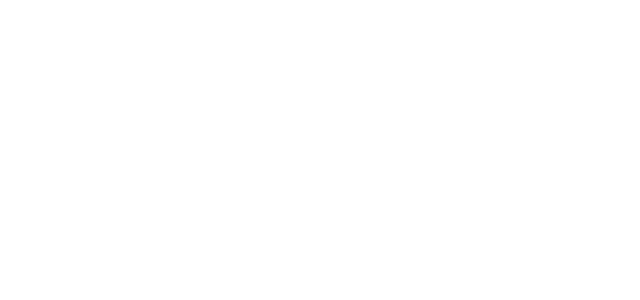
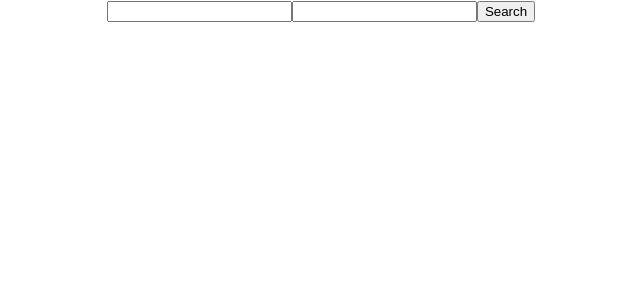
Before and after one commit to burvxs/ba-front-end, a React (Create React App) app: page /#/search in a window 1280 px wide. Shown: the top 300 px of the page, without its empty margins (319-959 px from the left). Built offline with nearby package versions, Linux system fonts and the light colour scheme.

Commit message:
Added routes and flight results

```diff
--- a/package.json
+++ b/package.json
@@ -9,6 +9,7 @@
     "axios": "^0.20.0",
     "react": "^16.13.1",
     "react-dom": "^16.13.1",
+    "react-router-dom": "^5.2.0",
     "react-scripts": "3.4.3"
   },
   "scripts": {
--- a/src/App.js
+++ b/src/App.js
@@ -1,10 +1,16 @@
 import React from 'react';
 import './App.css';
+import {Route, HashRouter as Router} from 'react-router-dom'
+import FlightResults from './components/FlightResults'
+import SearchFlight from './components/SearchFlight';
 
 function App() {
   return (
     <div className="App">
-
+      <Router>
+        <Route path="/search" component={SearchFlight} />
+        <Route exact path="/search/:query" component={FlightResults} />
+      </Router>
     </div>
   );
 }
--- a/src/Grid.js
+++ b/src/Grid.js
@@ -14,10 +14,13 @@ class Grid extends Component {
             })
         }
     }
+    renderItems = () => {
+        return this.state.items;
+    }
     render() {
         return (
             <div>
-                {this.state.items}
+                {this.renderItems()}
             </div>
         );
     }
--- /dev/null
+++ b/src/components/FlightResults.js
@@ -0,0 +1,13 @@
+import React, { Component } from 'react';
+
+class FlightResults extends Component {
+    render() {
+        return (
+            <div>
+
+            </div>
+        );
+    }
+}
+
+export default FlightResults;
--- a/src/components/SearchFlight.js
+++ b/src/components/SearchFlight.js
@@ -3,7 +3,8 @@ import axios from 'axios'
 
 class SearchFlight extends Component {
     state = {
-        query : ''
+        toDestination : '',
+        fromDestination : ''
     }
     handleSearch = (e) => {
         e.preventDefault();
@@ -19,11 +20,25 @@ class SearchFlight extends Component {
     */
     render() {
         return (
-            <div>
-                <form onSubmit={this.handleSearch}>
-                    <input type="text" onChange={e => this.setState({query : e.target.value})}/>
-                </form>
-            </div>
+          <div>
+            <form onSubmit={this.handleSearch}>
+              <input
+                type="text"
+                onChange={(e) =>
+                  this.setState({ toDestination: e.target.value })
+                }
+              />
+              <input
+                type="text"
+                onChange={(e) =>
+                  this.setState({ fromDestination : e.target.value })
+                }
+              />
+              <button>
+                  Search
+              </button>
+            </form>
+          </div>
         );
     }
 }
```
Also changed, not shown: 1 other file (tests, documents, lock files or other folders).
